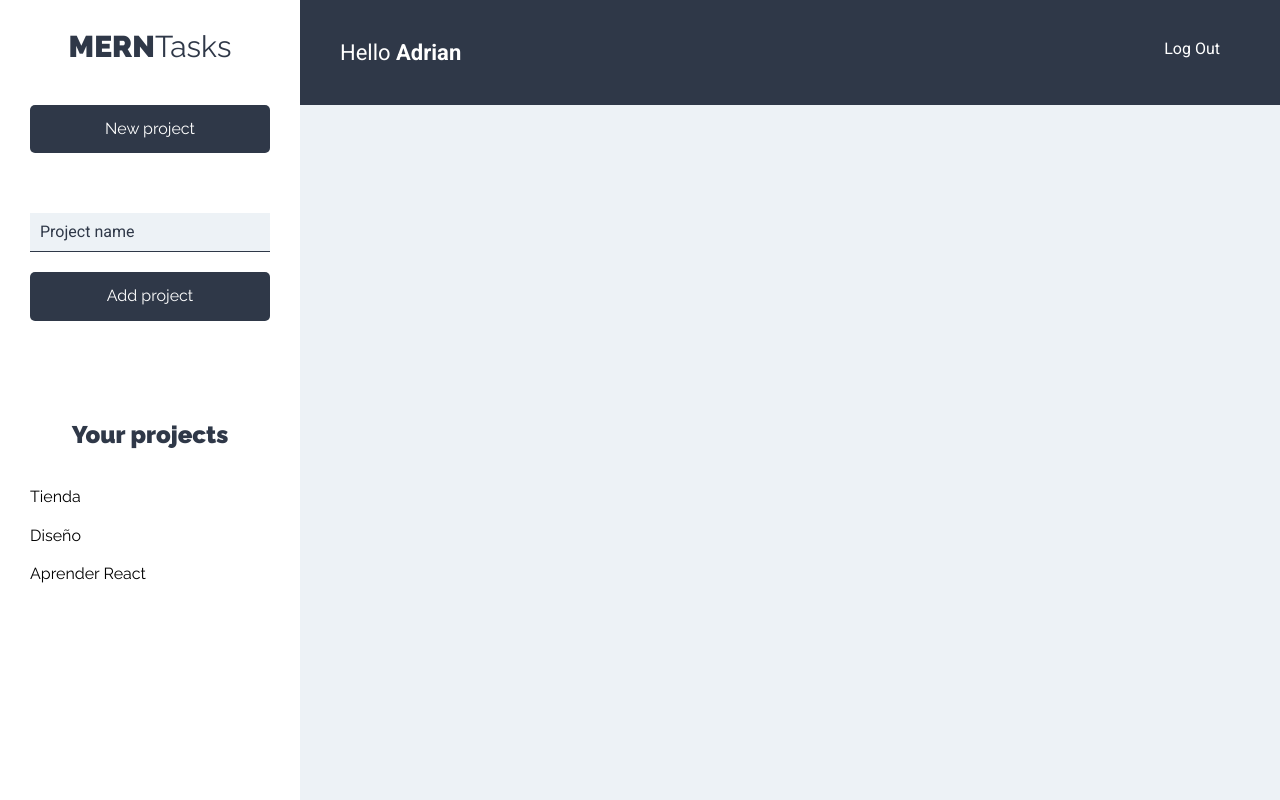
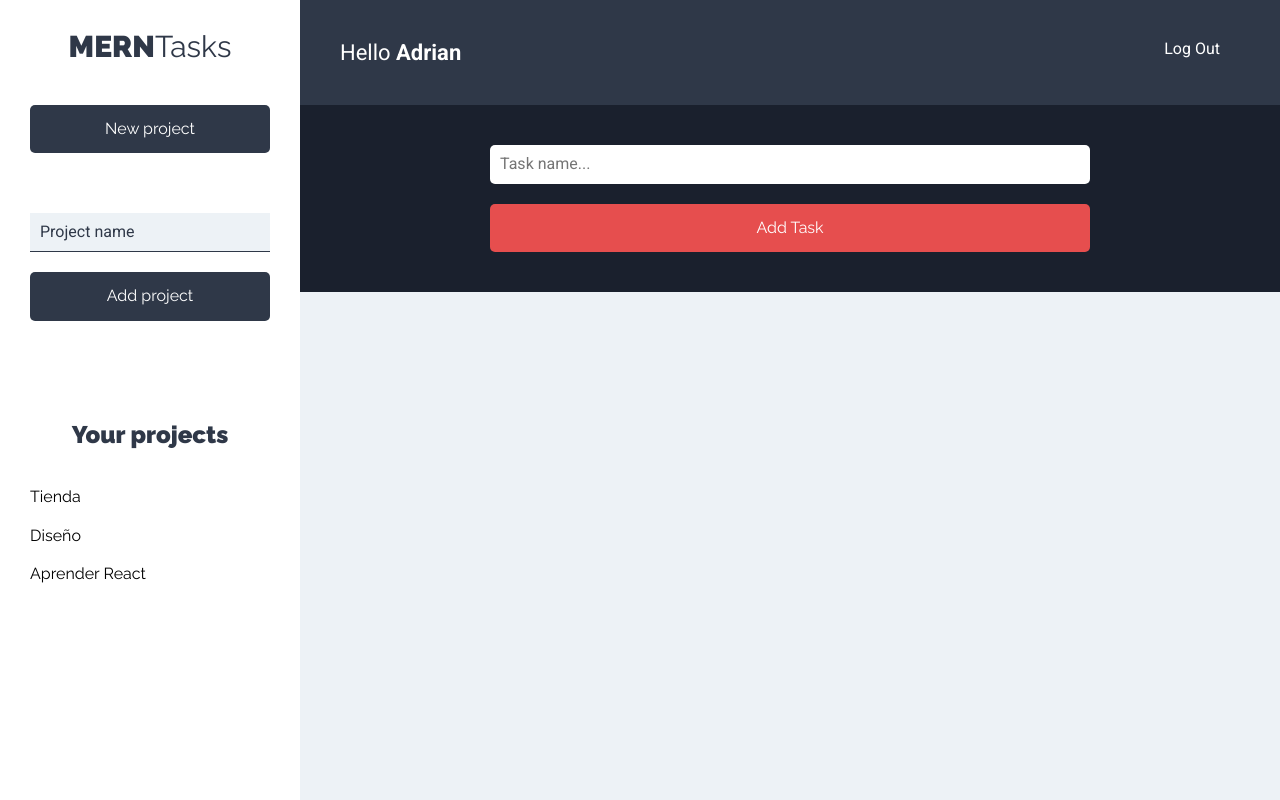
Before and after one commit to AdriWaxman/MERN-Tasks, a React (Create React App) app in the folder client/: page /projects in a window 1280 px wide. Built offline with nearby package versions, Linux system fonts and the light colour scheme.

Commit message:
Create Tasks components update projects view

```diff
--- a/client/src/components/projects/Projects.js
+++ b/client/src/components/projects/Projects.js
@@ -2,6 +2,7 @@ import React from 'react';
 
 import Sidebar from '../layout/Sidebar';
 import Bar from '../layout/Bar';
+import FormTask from '../tasks/FormTask';
 
 const Projects = () => {
   return (
@@ -13,6 +14,7 @@ const Projects = () => {
       <div className="seccion-principal">
           <Bar />
         <main>
+          <FormTask />
           <div className="contenedor-tareas">
 
           </div>
--- a/client/src/components/tasks/FormTask.js
+++ b/client/src/components/tasks/FormTask.js
@@ -1,7 +1,29 @@
 import React from 'react';
 
 const FormTask = () => {
-  return (  );
+  return (
+    <div className="formulario">
+      <form
+        onSubmit={e => {e.preventDefault(); console.log("Tarea añadida")}}
+      >
+        <div className="contenedor-input">
+          <input
+            type="text"
+            className="input-text"
+            placeholder="Task name..."
+            name="name"
+          />
+        </div>
+        <div className="contenedor-input">
+          <input
+            type="submit"
+            className="btn btn-coral btn-submit btn-block"
+            value="Add Task"
+          />
+        </div>
+      </form>
+    </div>
+   );
 }
 
 export default FormTask;
--- a/client/src/index.css
+++ b/client/src/index.css
@@ -5,6 +5,7 @@
     --gris3: #1a202d;
     --negro: #000000;
     --blueLink: #1976d2;
+    --redCoral: #e64e4e;
     --headingFont: 'Raleway', sans-serif;
     --textFont: 'Roboto', sans-serif;
 }
@@ -90,6 +91,17 @@ a {
 
 .btn-secundario {
     background-color: var(--gris1);
+}
+
+.btn-coral {
+    background-color: var(--redCoral);
+    color: var(--blanco);
+}
+
+.btn-coral:hover {
+    box-shadow: 0 0 0 1px var(--redCoral);
+    background-color: transparent;
+    color: var(--redCoral);
 }
 
 .btn-block {
```
Also changed, not shown: 1 other file (tests, documents, lock files or other folders).
